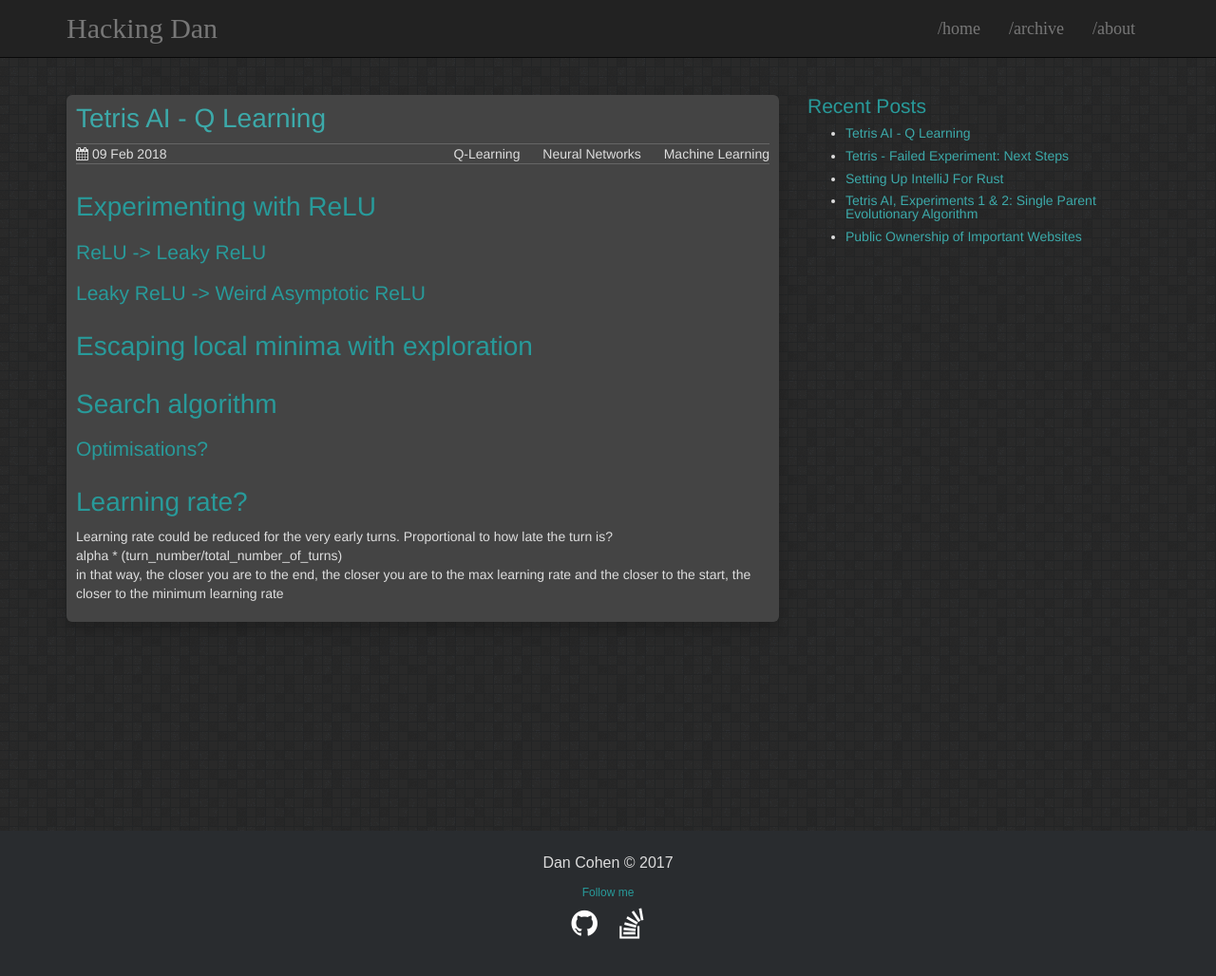
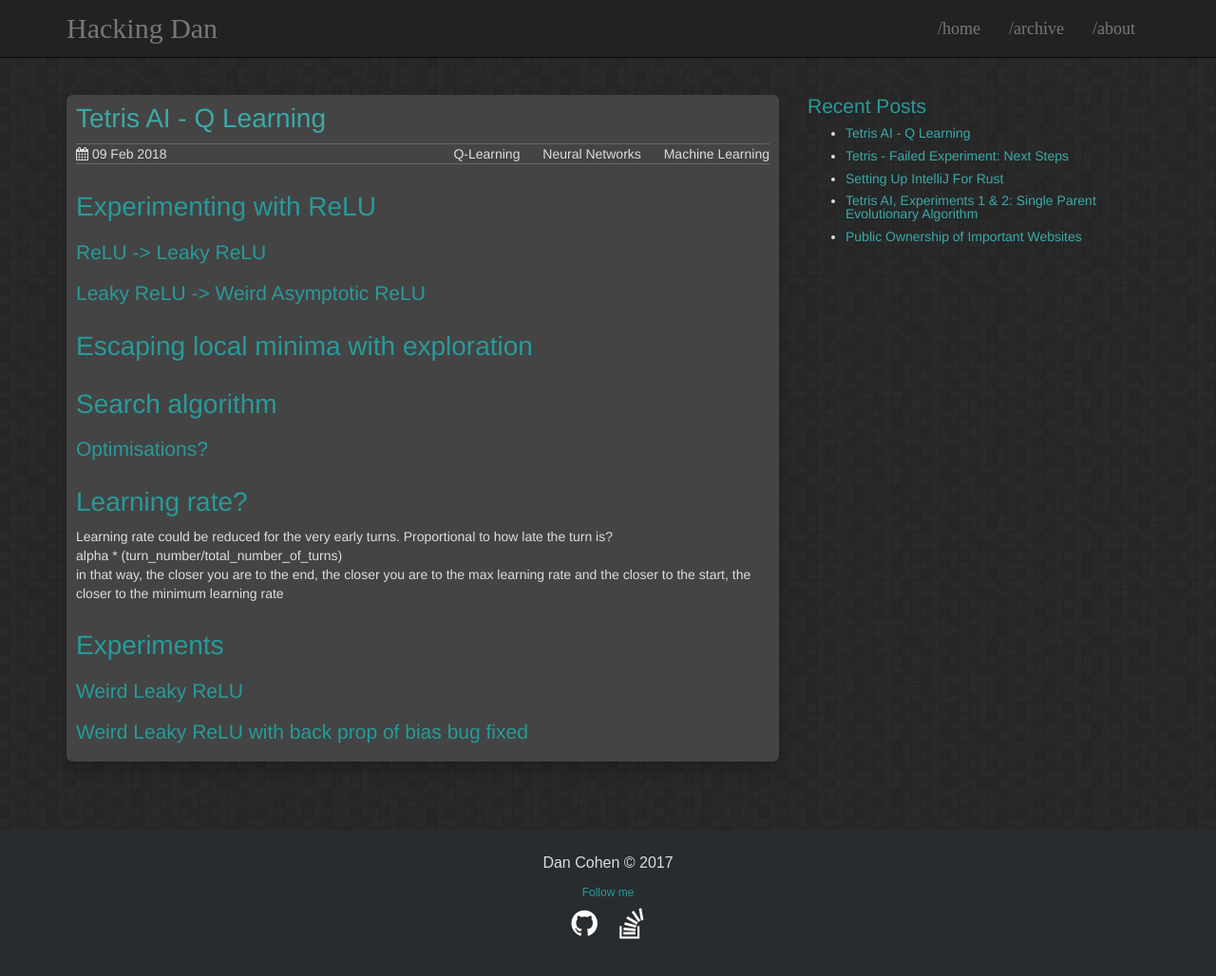
Before and after one commit to cohen990/cohen990.github.io, a Jekyll site: the page built from _posts/2018-02-09-tetris-q-learning.md, in a window 1280 px wide and 1052 px high. Shown: the top 1028 px of the window at 95% size. Built offline with Jekyll 4.4.1, drawn with Linux system fonts in a browser that asks for light colours.

Commit message:
add section for failed experiments - possibility for discussion of how broken networks operate?

```diff
--- a/_posts/2018-02-09-tetris-q-learning.md
+++ b/_posts/2018-02-09-tetris-q-learning.md
@@ -21,3 +21,7 @@ tags:
 Learning rate could be reduced for the very early turns. Proportional to how late the turn is?
 alpha * (turn_number/total_number_of_turns)
 in that way, the closer you are to the end, the closer you are to the max learning rate and the closer to the start, the closer to the minimum learning rate
+
+# Experiments
+## Weird Leaky ReLU
+## Weird Leaky ReLU with back prop of bias bug fixed
```
